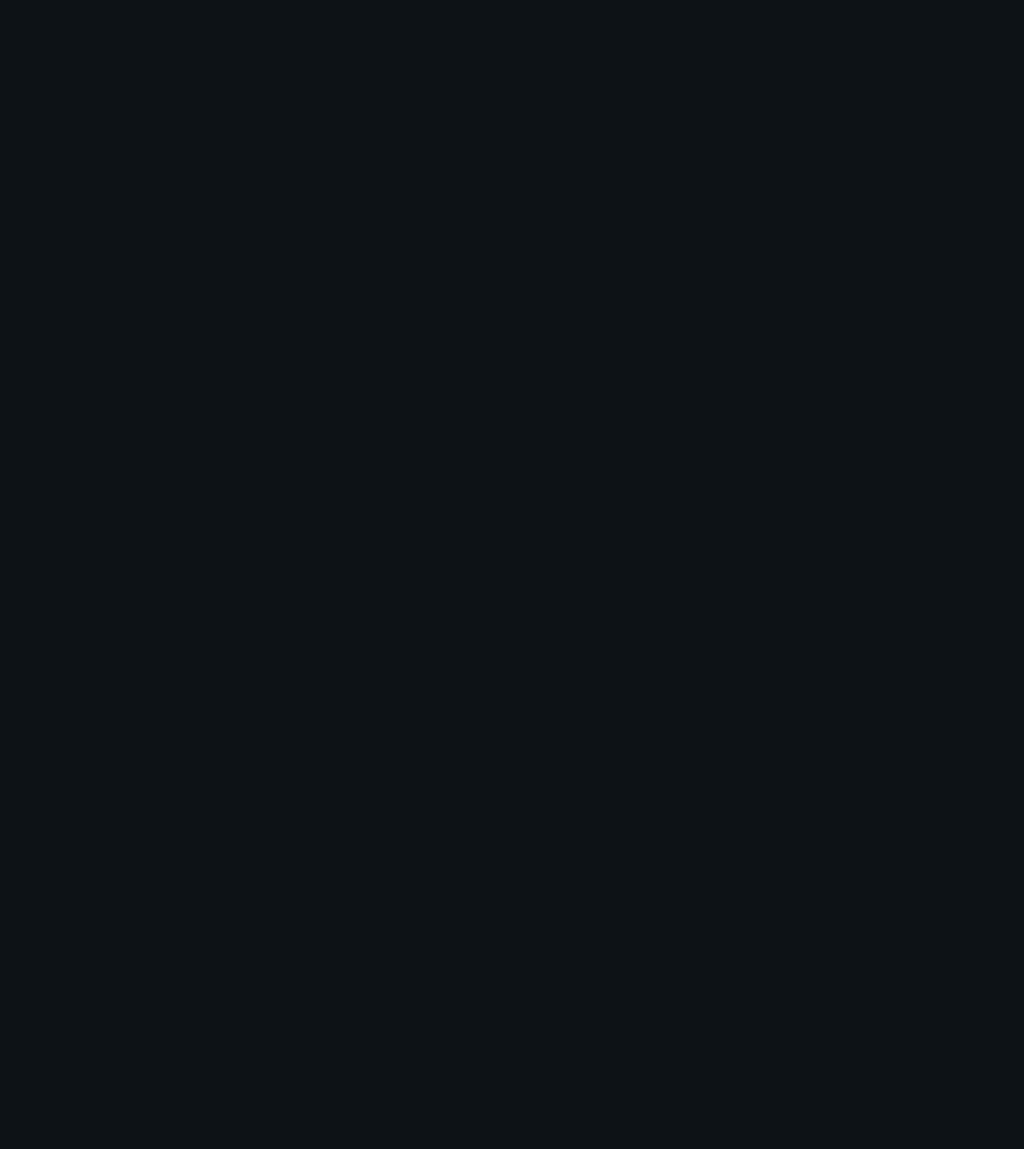
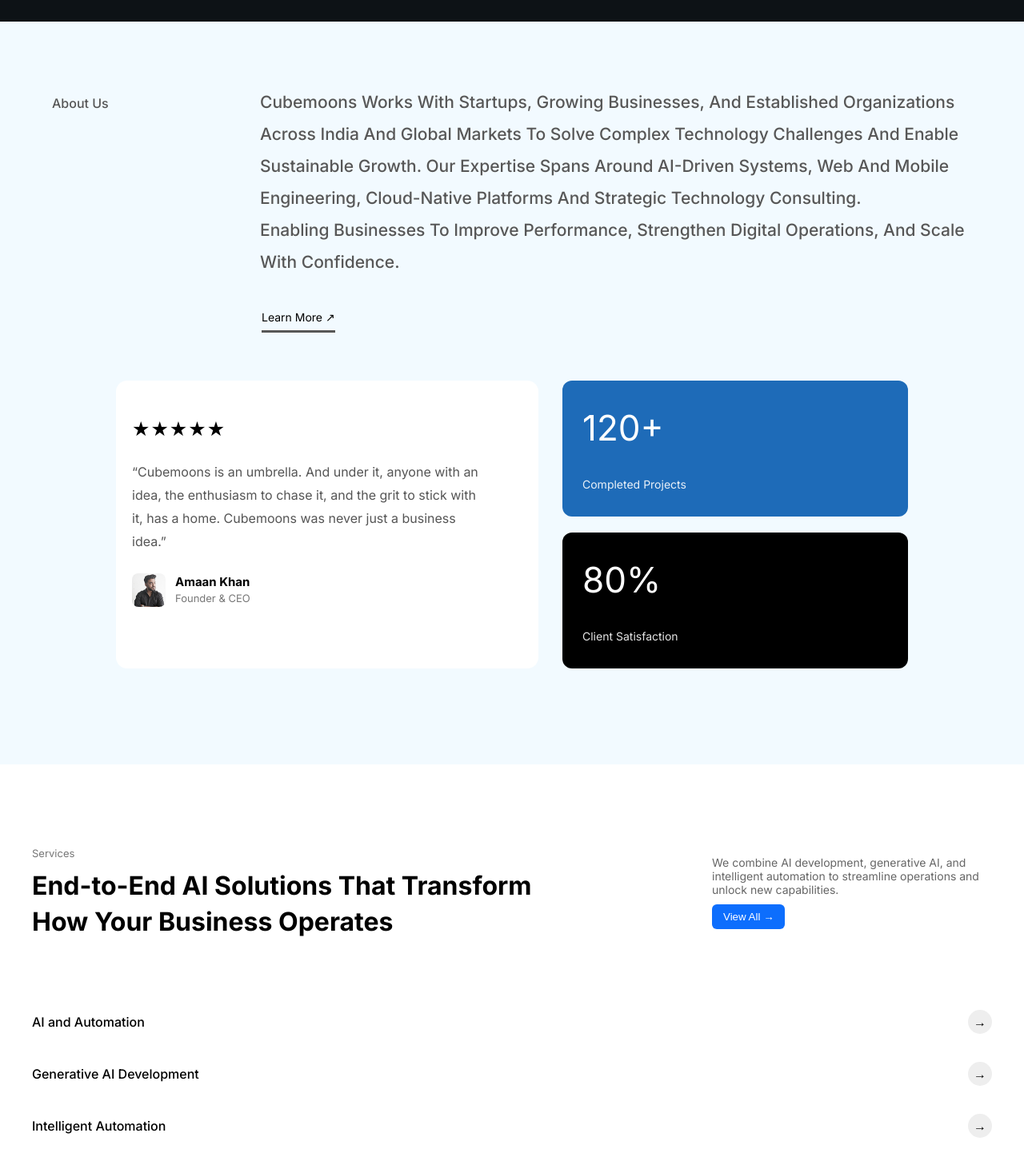
Before and after one commit to NikCodez/cubemoons-redesigned, a React (Vite) app: page / in a window 1280 px wide. Shown: the part 673-2110 px from the top of the page at 80% size. Before the commit the page ends 800 px from the top, so only its background shows below. Built offline with nearby package versions, Linux system fonts and the light colour scheme.

Commit message:
About Section Completed and Services Section Started

```diff
--- a/index.html
+++ b/index.html
@@ -5,7 +5,6 @@
     <meta name="viewport" content="width=device-width, initial-scale=1.0" />
     <title>Cubemoons</title>
 
-    <!-- Fonts -->
     <link rel="preconnect" href="https://fonts.googleapis.com" />
     <link rel="preconnect" href="https://fonts.gstatic.com" crossorigin />
     <link
@@ -15,7 +14,6 @@
   </head>
 
   <body>
-    <!--THIS IS WHERE REACT RENDERS -->
     <div id="root"></div>
     <script type="module" src="/src/main.jsx"></script>
   </body>
--- a/package.json
+++ b/package.json
@@ -11,7 +11,8 @@
   },
   "dependencies": {
     "react": "^19.2.5",
-    "react-dom": "^19.2.5"
+    "react-dom": "^19.2.5",
+    "react-router-dom": "^7.14.2"
   },
   "devDependencies": {
     "@eslint/js": "^9.39.4",
--- /dev/null
+++ b/src/About.jsx
@@ -0,0 +1,13 @@
+import Navbar from "./Navbar";
+import AboutSection from "./AboutSection";
+
+function About() {
+  return (
+    <>
+      <Navbar />
+      <AboutSection />   {/* reuse same UI */}
+    </>
+  );
+}
+
+export default About;
--- /dev/null
+++ b/src/AboutSection.jsx
@@ -0,0 +1,66 @@
+import { Link } from "react-router-dom";
+import FounderImg from "./assets/images/Founder Image.png"
+
+function AboutSection() {
+  return (
+    <section className="about" id="about">
+      <div className="about-container">
+
+        <div className="about-top">
+          <h4>About Us</h4>
+
+          <p>
+            Cubemoons works with startups, growing businesses, and established
+            organizations <br /> across India and global markets to solve complex
+            technology challenges and enable <br />sustainable growth. Our expertise
+            spans around AI-driven systems, Web and Mobile <br />engineering,
+            Cloud-native platforms and Strategic technology consulting. <br />
+            Enabling businesses to improve performance, strengthen digital
+            operations, and scale <br />with confidence.
+          </p>
+        </div>
+
+        <a href="/about" className="learn-more">Learn More ↗</a>
+
+        <div className="about-bottom">
+
+          {/* LEFT CARD */}
+          <div className="testimonial">
+            <p className="stars">★★★★★</p>
+
+            <p className="quote">
+              “Cubemoons is an umbrella. And under it, anyone with an <br /> idea,
+              the enthusiasm to chase it, and the grit to stick with <br /> it,
+              has a home. Cubemoons was never just a business <br />idea.”
+            </p>
+
+            <div className="user">
+              <img src={FounderImg} alt="FounderImg"/>
+              <div>
+                <h5>Amaan Khan</h5>
+                <span>Founder & CEO</span>
+              </div>
+            </div>
+          </div>
+
+          {/* RIGHT STATS */}
+          <div className="stats">
+            <div className="card blue">
+              120+
+              <span>Completed Projects</span>
+            </div>
+
+            <div className="card black">
+              80%
+              <span>Client Satisfaction</span>
+            </div>
+          </div>
+
+        </div>
+
+      </div>
+    </section>
+  );
+}
+
+export default AboutSection;
--- a/src/App.jsx
+++ b/src/App.jsx
@@ -1,7 +1,16 @@
+import { BrowserRouter as Router, Routes, Route } from "react-router-dom";
 import Home from "./Home";
+import About from "./About";
 
 function App() {
-  return <Home />;
+  return (
+    <Router>
+      <Routes>
+        <Route path="/" element={<Home />} />
+        <Route path="/about" element={<About />} />
+      </Routes>
+    </Router>
+  );
 }
 
 export default App;
--- a/src/Home.jsx
+++ b/src/Home.jsx
@@ -1,5 +1,7 @@
 import Navbar from "./Navbar";
 import Hero from "./Hero";
+import AboutSection from "./AboutSection";
+import Services from "./Services";
 
 function Home() {
   return (
@@ -7,7 +9,10 @@
       <Navbar />
       <hr />
       <Hero />
+      <AboutSection />
+      <Services/>
     </>
   );
 }
+
 export default Home;
--- /dev/null
+++ b/src/Services.jsx
@@ -0,0 +1,103 @@
+import { useState } from "react";
+
+const services = [
+  {
+    title: "AI and Automation",
+    description:
+      "Artificial intelligence is no longer a technology you evaluate on a roadmap...",
+    image: "/images/ai1.png",
+  },
+  {
+    title: "Generative AI Development",
+    description:
+      "Generative AI has moved from headline to infrastructure faster than almost any technology...",
+    image: "/images/ai2.png",
+  },
+  {
+    title: "Intelligent Automation",
+    description:
+      "Traditional automation is powerful but brittle...",
+    image: "/images/ai3.png",
+  },
+];
+
+function Services() {
+  const [activeIndex, setActiveIndex] = useState(null);
+//   Only one open at a time but no card is opened before clicking
+
+  const toggle = (index) => {
+    setActiveIndex(activeIndex === index ? null : index);
+    // Clicking replaces the open one
+  };
+
+  return (
+    <section className="services">
+      <div className="services-container">
+
+        {/* HEADER */}
+        <div className="services-top">
+          <div>
+            <span className="tag">Services</span>
+            <h2>
+              End-to-End AI Solutions That Transform
+              <br />
+              How Your Business Operates
+            </h2>
+          </div>
+
+          <div className="services-right">
+            <p>
+              We combine AI development, generative AI, and intelligent automation
+              to streamline operations and unlock new capabilities.
+            </p>
+            <button className="view-btn">View All →</button>
+          </div>
+        </div>
+
+        {/* ACCORDION */}
+        <div className="services-list">
+          {services.map((item, index) => (
+            <div key={index} className="service-item">
+
+              {/* HEADER ROW */}
+              <div
+                className="service-header"
+                onClick={() => toggle(index)}
+              >
+                <span>{item.title}</span>
+
+                <div
+                  className={`arrow ${
+                    activeIndex === index ? "open" : ""
+                  }`}
+                >
+                  →
+                </div>
+              </div>
+
+              {/* ACTIVE CARD */}
+              {activeIndex === index && (
+                <div className="service-card">
+
+                  <div className="card-left">
+                    <p>{item.description}</p>
+                    <a href="#">Learn More ↗</a>
+                  </div>
+
+                  <div className="card-right">
+                    <img src={item.image} alt="" />
+                  </div>
+
+                </div>
+              )}
+
+            </div>
+          ))}
+        </div>
+
+      </div>
+    </section>
+  );
+}
+
+export default Services;
--- a/src/styles/index.css
+++ b/src/styles/index.css
@@ -150,23 +150,253 @@
     margin-top: -10px;
 }
 
-.about{
-    background-color:#F2FAFF;
+.about {
+    background: #F2FAFF;
+    padding: 60px 0;
 }
 
-.aboutcontent{
-    font-family: "Inter", sans-serif;
-    padding: 50px 180px; display: flex;
-    gap: 150px; justify-content: center; align-items: baseline;
+.about-container {
+    max-width: 1150px;
+    margin: 0 auto;
+    padding: 0 40px;
 }
 
-.aboutcontent h3{color: #000000;  font-weight: 500; width: 500px;font-size: 20px;}
-.aboutcontent p{
-    color:#575757;
-    font-size: 23px;
-    line-height: 186%;
-    letter-spacing: -2%;
+.about-top {
+    display: grid;
+    grid-template-columns: 150px 1fr;
+    align-items: baseline;
+    gap: 110px;
+    text-transform: capitalize;
+}
+
+.about-top h4 {
+    font-size: 16px;
+    font-weight: 500;
+    color: #555;
+}
+
+.about-top p {
+    font-size: 21px;
+    line-height: 1.9;
+    color: #575757;
+    font-weight: 500;
     text-align: justify;
-    text-transform: capitalize;
+}
+
+.learn-more {
+    display: inline-block;
+    margin-left: 262px;
+    margin-top: 20px;
+    padding-bottom: 8px;
+    font-size: 14px;
+    text-decoration: none;
+    color: black;
+    border-bottom: 3px solid #575757;
+}
+
+.about-bottom {
+    margin-top: 70px;
+    display: grid;
+    grid-template-columns: 1.1fr 0.9fr;
+    gap: 30px;
+    max-width: 990px;
+    margin: 60px auto;
+}
+
+.testimonial {
+    background: #FFFFFF;
+    padding: 20px;
+    border-radius: 14px;
+    min-height: 320px;
+    display: flex;
+    flex-direction: column;
+    gap: 10px;
+}
+
+.stars {
+    font-size: 25px;
+    letter-spacing: 1px;
+}
+
+.quote {
+    font-size: 16px;
+    line-height: 1.8;
+    color: #555;
+    margin-bottom: 15px;
+    margin-top: -10px;
+    max-width: 90%;
+}
+
+.user {
+    display: flex;
+    align-items: center;
+    gap: 12px;
+}
+
+.user img {
+    width: 42px;
+    height: 42px;
+    border-radius: 8px;
+}
+
+.user h5 {
+    margin: 0;
+    font-size: 15px;
+}
+
+.user span {
+    font-size: 13px;
+    color: #777;
+}
+
+.stats {
+    display: flex;
+    flex-direction: column;
+    justify-content: space-between;
+    height: 100%;
+    gap: 20px;
+}
+
+.card {
+    padding: 0px 25px;
+    border-radius: 12px;
+    color: white;
+    font-size: 44px;
+    font-weight: 400;
+    height: 48%;
+    display: flex;
+    flex-direction: column;
+    justify-content: center;
+}
+
+.card span {
+    font-size: 14px;
+    margin-top: 35px;
+    font-weight: 400;
+    opacity: 0.9;
+}
+
+.blue {
+    background: #1E6BB8;
+}
+
+.black {
+    background: #000;
+}
+
+/* SECTION */
+.services {
+    background: #ffffff;
+    padding: 100px 0;
+}
+
+.services-container {
+    max-width: 1200px;
+    margin: auto;
+    padding: 0 40px;
+}
+
+/* TOP */
+.services-top {
+    display: flex;
+    justify-content: space-between;
+    align-items: flex-start;
+    margin-bottom: 50px;
+}
+
+.tag {
+    font-size: 13px;
+    color: #777;
+}
+
+.services-top h2 {
+    font-size: 32px;
+    margin-top: 10px;
+    line-height: 1.4;
+}
+
+.services-right {
+    max-width: 350px;
+}
+
+.services-right p {
+    font-size: 14px;
+    color: #666;
+    margin-bottom: 10px;
+}
+
+.view-btn {
+    background: #0D6EFD;
+    color: white;
+    border: none;
+    padding: 8px 14px;
+    border-radius: 6px;
+    cursor: pointer;
+}
+
+/* LIST */
+.services-list {
+    display: flex;
+    flex-direction: column;
+    gap: 15px;
+}
+
+/* HEADER */
+.service-header {
+    display: flex;
+    justify-content: space-between;
+    align-items: center;
+    cursor: pointer;
+    padding: 10px 0;
     font-weight: 500;
 }
+
+/* ARROW */
+.arrow {
+    width: 30px;
+    height: 30px;
+    border-radius: 50%;
+    background: #eee;
+    display: flex;
+    align-items: center;
+    justify-content: center;
+    transition: 0.3s;
+}
+
+.arrow.open {
+    transform: rotate(90deg); /* → becomes ↓ */
+    background: #0D6EFD;
+    color: white;
+}
+
+/* CARD */
+.service-card {
+    background: #000;
+    color: white;
+    border-radius: 10px;
+    padding: 40px;
+
+    display: grid;
+    grid-template-columns: 1fr 400px;
+    align-items: center;
+    gap: 40px;
+}
+
+/* LEFT */
+.card-left p {
+    font-size: 14px;
+    line-height: 1.7;
+    margin-bottom: 20px;
+}
+
+.card-left a {
+    color: white;
+    text-decoration: none;
+    border-bottom: 1px solid white;
+}
+
+/* RIGHT */
+.card-right img {
+    width: 100%;
+    border-radius: 10px;
+}
```
Also changed, not shown: src/assets/images/Founder Image.png (added), 1 other file (tests, documents, lock files or other folders).
